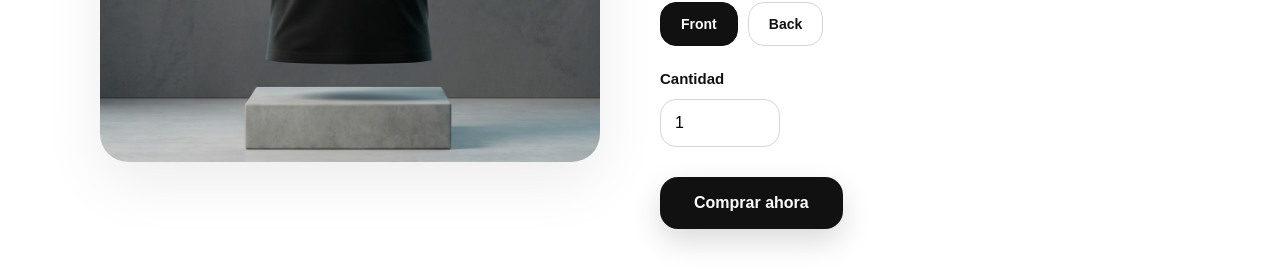
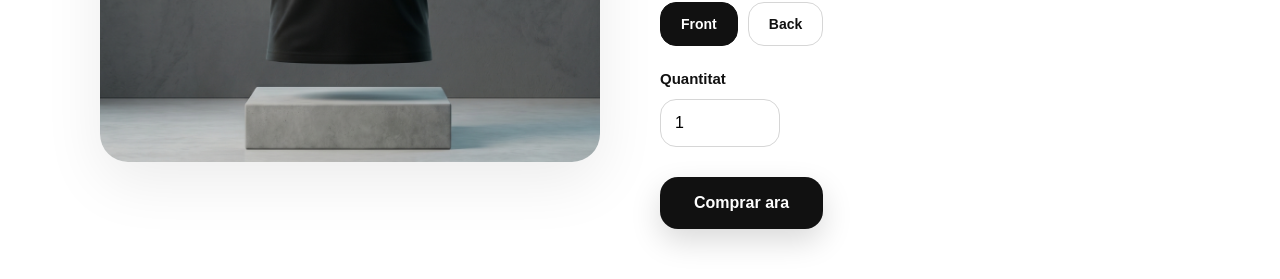
Before and after one commit to kidcampi/kidcampi, a React (Vite) app: page / in a window 1280 px wide. Shown: the part 496-775 px from the top of the page. Built offline with nearby package versions, Linux system fonts and the light colour scheme.

Commit message:
Update App.jsx

```diff
--- a/src/App.jsx
+++ b/src/App.jsx
@@ -261,7 +261,7 @@ export default function App() {
                 fontSize: '15px',
               }}
             >
-              Cantidad
+              Quantitat
             </div>
 
             <input
@@ -300,7 +300,7 @@ export default function App() {
               opacity: isLoading ? 0.7 : 1,
             }}
           >
-            {isLoading ? 'Redirigiendo...' : 'Comprar ahora'}
+            {isLoading ? 'Redirigint...' : 'Comprar ara'}
           </button>
         </div>
       </div>
```
